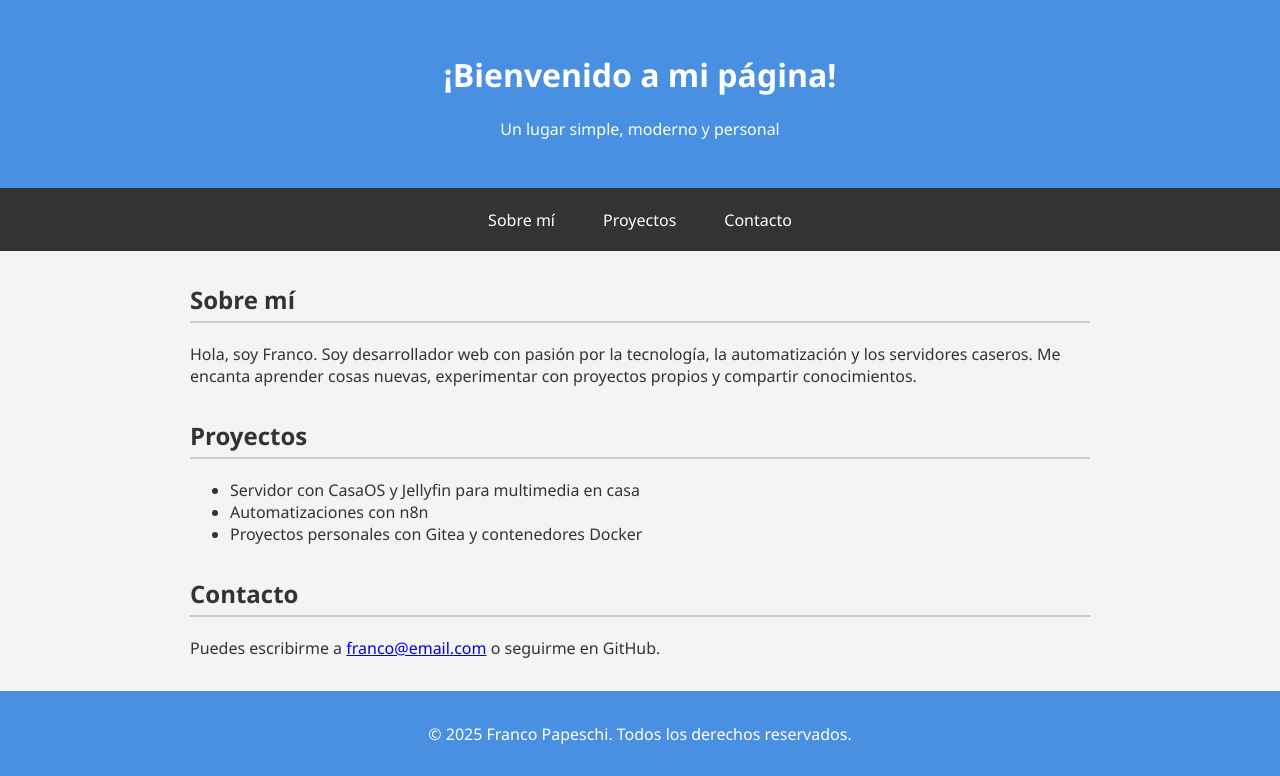
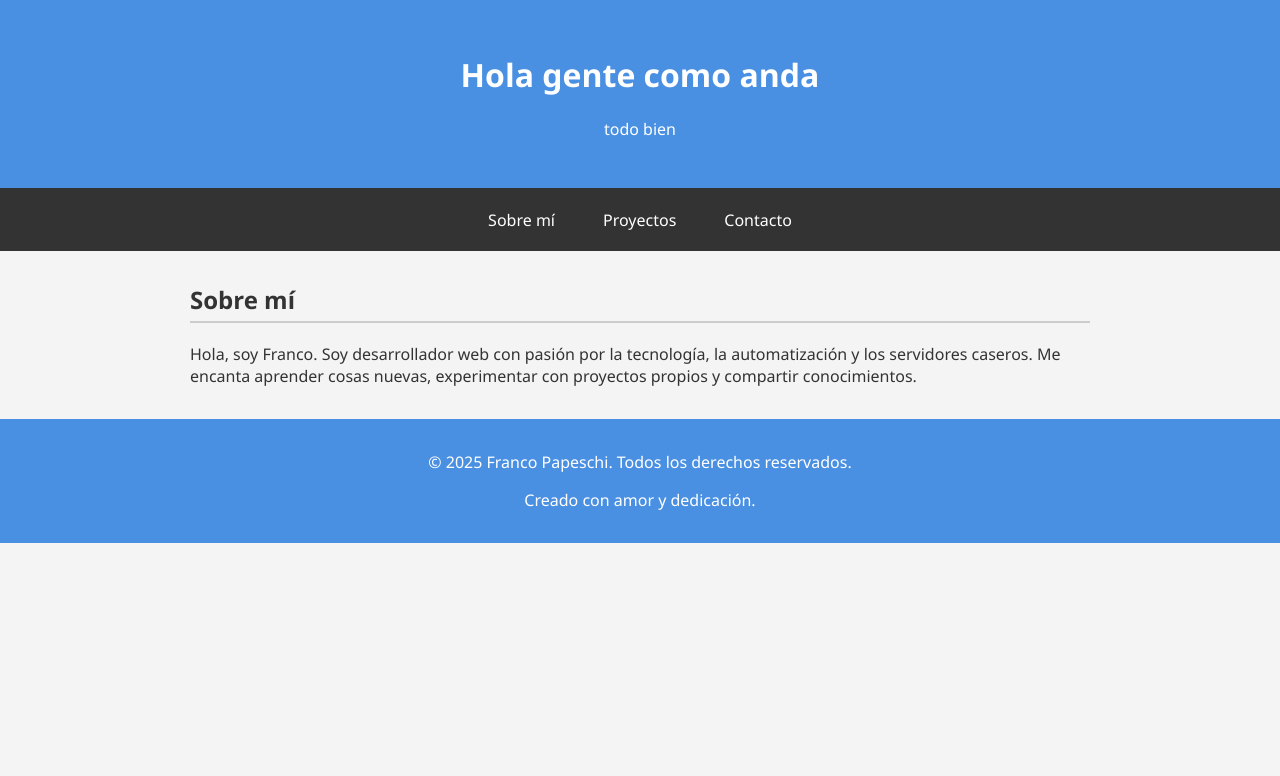
Before and after one commit to Pfranco231/Practicando-Django, a Django app: page /mi-primer-app/ in a window 1280 px wide. Shown: the top 776 px of the page. Run offline with Django 5.2, Linux system fonts and the light colour scheme.

Commit message:
Enteniendo eso de los templates

```diff
--- a/mi_primera_app/templates/mi_primer_app/inicio.html
+++ b/mi_primera_app/templates/mi_primer_app/inicio.html
@@ -1 +1,16 @@
 {% extends "index.html" %}
+
+{% block title %}Prueba pagina{% endblock %}
+
+{% block header %}
+<h1>Hola gente como anda </h1>
+<p>todo bien</p>
+{% endblock %}
+
+{% block main %}
+<section id="sobre-mi">
+  <h2>Sobre mí</h2>
+  <p>Hola, soy Franco. Soy desarrollador web con pasión por la tecnología, la automatización y los servidores caseros. Me encanta aprender cosas nuevas, experimentar con proyectos propios y compartir conocimientos.</p>
+</section>
+
+{% endblock%}
--- a/templates/index.html
+++ b/templates/index.html
@@ -3,7 +3,7 @@
 <head>
   <meta charset="UTF-8" />
   <meta name="viewport" content="width=device-width, initial-scale=1.0"/>
-  <title>Mi Página Personal</title>
+  <title>{% block title %}Mi Página Personal{% endblock %}</title>
   <style>
     body {
       font-family: 'Segoe UI', sans-serif;
@@ -65,8 +65,10 @@
 <body>
 
   <header>
+    {% block header %}
     <h1>¡Bienvenido a mi página!</h1>
     <p>Un lugar simple, moderno y personal</p>
+    {% endblock %}
   </header>
 
   <nav>
@@ -76,6 +78,7 @@
   </nav>
 
   <main>
+    {% block main %}
     <section id="sobre-mi">
       <h2>Sobre mí</h2>
       <p>Hola, soy Franco. Soy desarrollador web con pasión por la tecnología, la automatización y los servidores caseros. Me encanta aprender cosas nuevas, experimentar con proyectos propios y compartir conocimientos.</p>
@@ -94,10 +97,14 @@
       <h2>Contacto</h2>
       <p>Puedes escribirme a <a href="mailto:franco@email.com">franco@email.com</a> o seguirme en GitHub.</p>
     </section>
+    {% endblock %}
   </main>
 
   <footer>
+    {% block footer %}
     <p>&copy; 2025 Franco Papeschi. Todos los derechos reservados.</p>
+    <p>Creado con amor y dedicación.</p>
+    {% endblock %}
   </footer>
 
 </body>
```
Also changed, not shown: readme.md.
